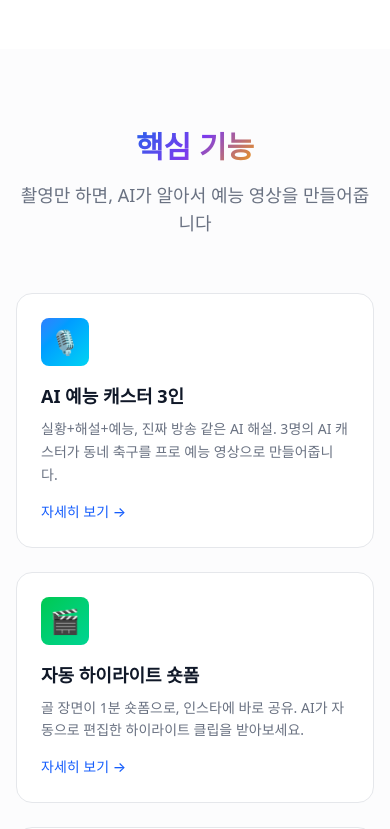
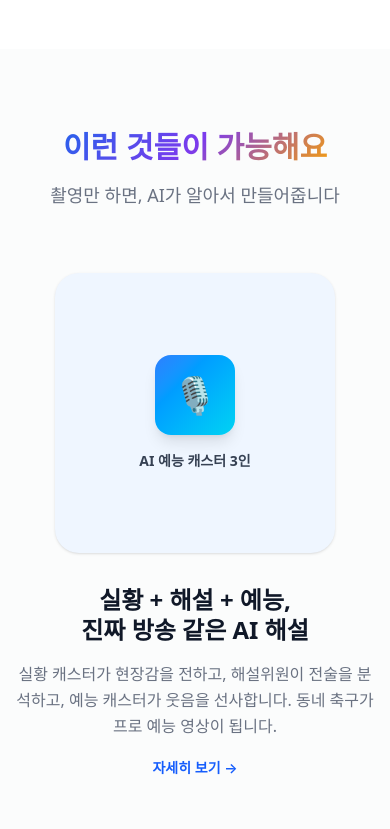
Before and after one commit to kangyh427/boomcast, a Next.js app: page / in a window 390 px wide. Shown: the part 3060-3889 px from the top of the page. Built offline with nearby package versions, Linux system fonts and the light colour scheme; a web font is replaced by a local one.

Commit message:
Update Features.tsx

```diff
--- a/src/components/landing/Features.tsx
+++ b/src/components/landing/Features.tsx
@@ -1,15 +1,12 @@
 /*
  * ============================================================
  * 파일: src/components/landing/Features.tsx
- * 설명: BoomCast 핵심 기능 섹션 - 4개 카드 (확정)
+ * 설명: BoomCast 핵심 기능 - Vrew 스타일 좌/우 교차 레이아웃
  * 경로: src/components/landing/Features.tsx
- * 최근 작업: 세션 6 - 전면 재작성
- *   - 6개 → 4개로 압축 (인수인계서 [D] 확정)
- *   - "실시간 이벤트 감지" 삭제
- *   - "자연스러운 AI 음성" 삭제
- *   - 각 카드 클릭 시 /features/... 상세 페이지 이동
- *   - "중계" 표현 → "예능 영상" / "콘텐츠"로 교체
- *   - useLang() 훅으로 i18n 전환 적용
+ * 최근 작업: 세션 6 - 전면 재디자인
+ *   - 4개 기능, 좌/우 교차 스토리텔링 (Vrew 참고)
+ *   - 각 기능 클릭 → /features/... 상세 페이지
+ *   - CTA 버튼 없음 (사이트 전체 2곳만 유지)
  * 작성일: 2026-03-07
  * ============================================================
  */
@@ -22,27 +19,25 @@ import { useLang } from "@/providers/LanguageProvider";
 /* ── 한/영 섹션 텍스트 ── */
 const text = {
   ko: {
-    sectionTitle: "핵심 기능",
-    sectionSubtitle:
-      "촬영만 하면, AI가 알아서 예능 영상을 만들어줍니다",
+    sectionTitle: "이런 것들이 가능해요",
+    sectionSubtitle: "촬영만 하면, AI가 알아서 만들어줍니다",
     learnMore: "자세히 보기 →",
   },
   en: {
-    sectionTitle: "Key Features",
-    sectionSubtitle:
-      "Just record, and AI creates entertainment videos for you",
+    sectionTitle: "Here's What You Get",
+    sectionSubtitle: "Just record — AI handles the rest",
     learnMore: "Learn more →",
   },
 };
 
-/* ── 기능 카드 데이터 (인수인계서 [D] 확정 4개) ── */
+/* ── 기능 데이터 (인수인계서 [D] 확정 4개) ── */
 const features = {
   ko: [
     {
       icon: "🎙️",
       title: "AI 예능 캐스터 3인",
-      description:
-        "실황+해설+예능, 진짜 방송 같은 AI 해설. 3명의 AI 캐스터가 동네 축구를 프로 예능 영상으로 만들어줍니다.",
+      headline: "실황 + 해설 + 예능,\n진짜 방송 같은 AI 해설",
+      description: "실황 캐스터가 현장감을 전하고, 해설위원이 전술을 분석하고, 예능 캐스터가 웃음을 선사합니다. 동네 축구가 프로 예능 영상이 됩니다.",
       gradient: "from-blue-500 to-cyan-400",
       bgLight: "bg-blue-50",
       href: "/features/ai-casters",
@@ -50,8 +45,8 @@ const features = {
     {
       icon: "🎬",
       title: "자동 하이라이트 숏폼",
-      description:
-        "골 장면이 1분 숏폼으로, 인스타에 바로 공유. AI가 자동으로 편집한 하이라이트 클립을 받아보세요.",
+      headline: "골 장면이 1분 숏폼으로,\n인스타에 바로 공유",
+      description: "AI가 경기 속 골, 슈팅, 세리머니 등 핵심 장면을 자동으로 편집합니다. 1분 숏폼 3~5개가 즉시 완성됩니다.",
       gradient: "from-green-500 to-emerald-400",
       bgLight: "bg-green-50",
       href: "/features/highlights",
@@ -59,8 +54,8 @@ const features = {
     {
       icon: "📱",
       title: "스마트폰 하나로 촬영",
-      description:
-        "별도 장비 0원, 삼각대에 폰만 세우세요. 앱 내 AI가 촬영 중 주요 장면을 자동으로 태깅합니다.",
+      headline: "별도 장비 0원,\n삼각대에 폰만 세우세요",
+      description: "촬영 앱의 온보드 AI가 경기 중 주요 장면을 자동으로 태깅합니다. 별도 카메라, 마이크 없이 스마트폰 하나면 충분합니다.",
       gradient: "from-purple-500 to-pink-400",
       bgLight: "bg-purple-50",
       href: "/features/easy-setup",
@@ -68,8 +63,8 @@ const features = {
     {
       icon: "👥",
       title: "팀 전용 페이지",
-      description:
-        "우리 팀만의 공간, 시즌 기록, 경기 아카이브. 팀원들과 영상을 모아보고 함께 즐기세요.",
+      headline: "우리 팀만의 공간,\n시즌 기록과 경기 아카이브",
+      description: "경기 영상, 하이라이트, 시즌 통계가 한곳에 모입니다. 팀원들과 함께 보고, 추억하고, 공유하세요.",
       gradient: "from-amber-500 to-orange-400",
       bgLight: "bg-amber-50",
       href: "/features/team-page",
@@ -79,8 +74,8 @@ const features = {
     {
       icon: "🎙️",
       title: "3 AI Entertainment Casters",
-      description:
-        "Play-by-play + Analyst + Entertainer, just like real TV. 3 AI casters turn your local game into pro entertainment videos.",
+      headline: "Play-by-Play + Analyst +\nEntertainer, like real TV",
+      description: "A play-by-play caster brings the action, an analyst breaks down tactics, and an entertainer adds the laughs. Your local game becomes a pro entertainment show.",
       gradient: "from-blue-500 to-cyan-400",
       bgLight: "bg-blue-50",
       href: "/features/ai-casters",
@@ -88,8 +83,8 @@ const features = {
     {
       icon: "🎬",
       title: "Auto Highlight Shorts",
-      description:
-        "Goal clips auto-edited into 1-min shorts for Instagram. Get AI-edited highlight reels instantly.",
+      headline: "Goal clips auto-edited into\n1-min shorts for Instagram",
+      description: "AI automatically edits goals, shots, and celebrations from the game. 3-5 one-minute short clips are ready instantly.",
       gradient: "from-green-500 to-emerald-400",
       bgLight: "bg-green-50",
       href: "/features/highlights",
@@ -97,8 +92,8 @@ const features = {
     {
       icon: "📱",
       title: "Just Your Smartphone",
-      description:
-        "Zero equipment cost, just your phone on a tripod. The in-app AI auto-tags key moments during recording.",
+      headline: "Zero equipment cost,\njust your phone on a tripod",
+      description: "The recording app's on-device AI auto-tags key moments during the game. No camera, no mic — just your smartphone.",
       gradient: "from-purple-500 to-pink-400",
       bgLight: "bg-purple-50",
       href: "/features/easy-setup",
@@ -106,8 +101,8 @@ const features = {
     {
       icon: "👥",
       title: "Team Page",
-      description:
-        "Your team's space with season records and game archive. Collect and enjoy videos with your teammates.",
+      headline: "Your team's own space with\nseason records and archive",
+      description: "Game videos, highlights, and season stats all in one place. Watch, remember, and share with your teammates.",
       gradient: "from-amber-500 to-orange-400",
       bgLight: "bg-amber-50",
       href: "/features/team-page",
@@ -121,53 +116,62 @@ export default function Features() {
   const featureList = features[lang];
 
   return (
-    <section id="features" className="py-20 sm:py-24 px-4 bg-gray-50/50">
-      <div className="max-w-6xl mx-auto">
+    <section id="features" className="py-20 sm:py-28 px-4 bg-gray-50/60">
+      <div className="max-w-5xl mx-auto">
         {/* ── 섹션 헤더 ── */}
-        <div className="text-center mb-14">
-          <h2 className="text-3xl sm:text-4xl font-bold mb-4 text-gray-900">
+        <div className="text-center mb-16">
+          <h2 className="text-3xl sm:text-4xl lg:text-5xl font-extrabold text-gray-900 mb-4">
             <span className="gradient-text">{t.sectionTitle}</span>
           </h2>
-          <p className="text-gray-500 text-lg max-w-2xl mx-auto">
-            {t.sectionSubtitle}
-          </p>
+          <p className="text-gray-500 text-lg">{t.sectionSubtitle}</p>
         </div>
 
-        {/* ── 기능 카드 그리드 (2×2) ── */}
-        <div className="grid md:grid-cols-2 gap-6">
-          {featureList.map((feature, index) => (
-            <Link
+        {/* ── Vrew 스타일: 좌/우 교차 기능 설명 ── */}
+        <div className="space-y-16 sm:space-y-24">
+          {featureList.map((feature, index) => {
+            const isReversed = index % 2 === 1;
+
+            return (
+              <div
                 key={index}
-              href={feature.href}
-              className="group bg-white rounded-2xl border border-gray-200 p-6
-                         hover:border-blue-200 hover:shadow-lg hover:shadow-blue-50
-                         transition-all duration-300 card-hover block"
+                className={`flex flex-col ${
+                  isReversed ? "lg:flex-row-reverse" : "lg:flex-row"
+                } items-center gap-8 lg:gap-16`}
               >
-              {/* 아이콘 */}
+                {/* 비주얼 카드 */}
+                <div className="lg:w-2/5 w-full flex justify-center">
                   <div
-                className={`w-12 h-12 rounded-lg bg-gradient-to-br ${feature.gradient}
-                            flex items-center justify-center text-2xl mb-4
-                            group-hover:scale-110 transition-transform duration-300`}
+                    className={`${feature.bgLight} rounded-3xl p-10 sm:p-12 w-full max-w-[280px] aspect-square flex flex-col items-center justify-center text-center shadow-sm`}
+                  >
+                    <div
+                      className={`w-20 h-20 rounded-2xl bg-gradient-to-br ${feature.gradient} flex items-center justify-center text-4xl mb-4 shadow-lg`}
                     >
                       {feature.icon}
                     </div>
+                    <p className="text-sm font-bold text-gray-700">
+                      {feature.title}
+                    </p>
+                  </div>
+                </div>
 
-              {/* 제목 */}
-              <h3 className="text-lg font-semibold text-gray-900 mb-2">
-                {feature.title}
+                {/* 텍스트 영역 */}
+                <div className="lg:w-3/5 w-full text-center lg:text-left">
+                  <h3 className="text-2xl sm:text-3xl font-extrabold text-gray-900 mb-4 whitespace-pre-line leading-tight">
+                    {feature.headline}
                   </h3>
-
-              {/* 설명 */}
-              <p className="text-gray-500 text-sm leading-relaxed mb-3">
+                  <p className="text-gray-500 leading-relaxed mb-4 max-w-lg mx-auto lg:mx-0">
                     {feature.description}
                   </p>
-
-              {/* 상세 보기 링크 */}
-              <span className="text-sm font-medium text-blue-600 group-hover:text-blue-700 transition-colors">
+                  <Link
+                    href={feature.href}
+                    className="inline-flex items-center text-sm font-semibold text-blue-600 hover:text-blue-700 transition-colors"
+                  >
                     {t.learnMore}
-              </span>
                   </Link>
-          ))}
+                </div>
+              </div>
+            );
+          })}
         </div>
       </div>
     </section>
```
Lines whose indentation alone changed are shown as unchanged.
